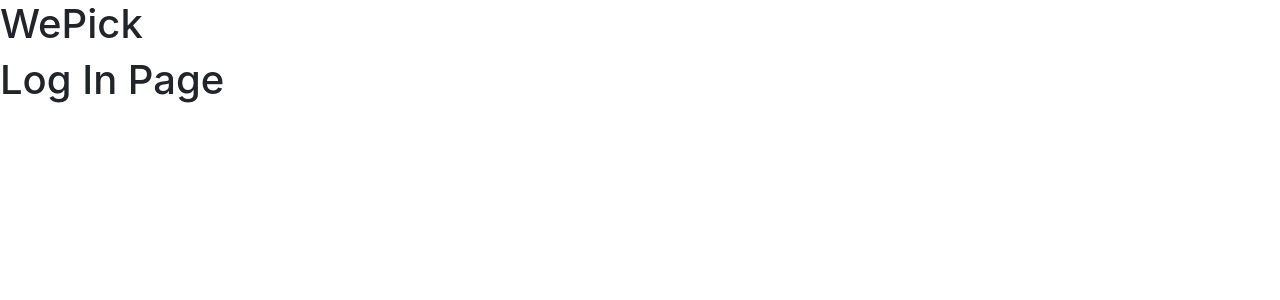
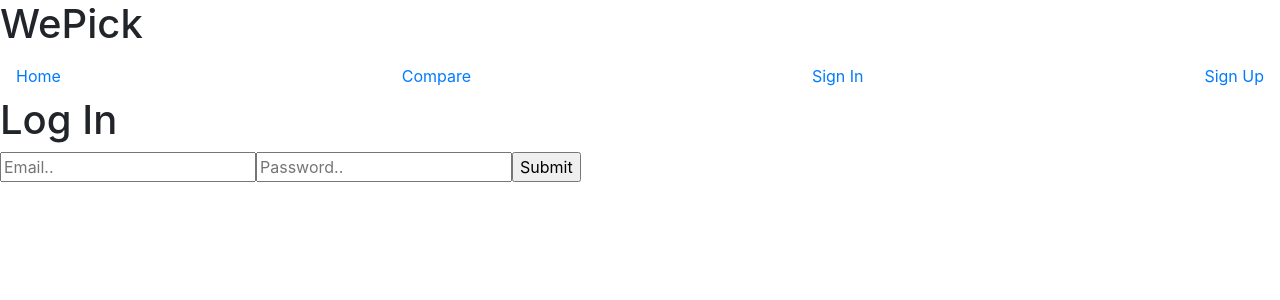
Before and after one commit to antrubbo/we_pick_frontend, a React (Create React App) app: page /login in a window 1280 px wide. Shown: the top 300 px of the page. Built offline with nearby package versions, Linux system fonts and the light colour scheme; no server answers.

Commit message:
signup, login work

```diff
--- a/src/components/App.js
+++ b/src/components/App.js
@@ -18,6 +18,7 @@
   const [currentUser, setCurrentUser] = useState(null)
   const [username, setUsername] = useState("")
   const [email, setEmail] = useState("")
+  const [errors, setErrors] = useState("")
 
 
   useEffect(() => {
@@ -34,12 +35,17 @@
       })
   }, [])
 
+  function onLogoutClick(){
+    setCurrentUser(null)
+    alert("See ya next time!")
+  }
+
   return (
     <div className="App">
-      <Header />
+      <Header currentUser={currentUser} onLogoutClick={onLogoutClick}/>
         <Switch>
-          <Route exact path="/account/:id">
-            <Account />
+          <Route exact path="/user/:id">
+            <Account baseUrl={baseUrl} username={username} currentUser={currentUser} setCurrentUser={setCurrentUser}/>
           </Route>
           <Route exact path="/user/:id/movieslist/:id">
             <MoviesList />
@@ -51,10 +57,10 @@
             <MakePick genres={genres}/>
           </Route>
           <Route exact path="/login">
-            <Login />
+            <Login baseUrl={baseUrl} currentUser={currentUser} setCurrentUser={setCurrentUser} email={email} setEmail={setEmail} errors={errors} setErrors={setErrors}/>
           </Route>
           <Route exact path="/signup">
-            <Signup baseUrl={baseUrl} username={username} setUsername={setUsername} email={email} setEmail={setEmail} currentUser={currentUser} setCurrentUser={setCurrentUser}/>
+            <Signup baseUrl={baseUrl} username={username} setUsername={setUsername} email={email} setEmail={setEmail} currentUser={currentUser} setCurrentUser={setCurrentUser} errors={errors} setErrors={setErrors}/>
           </Route>
           <Route exact path="/">
             <Explore initialMovies={initialMovies}/>
--- a/src/components/Header.js
+++ b/src/components/Header.js
@@ -1,8 +1,23 @@
+import { NavLink } from "react-router-dom";
 
+function Header({currentUser, onLogoutClick}) {
 
-function Header() {
     return (
-        <h1>WePick</h1>
+        <div>
+            <h1>WePick</h1>
+            <nav className="navbar">
+            <NavLink exact to="/" className="nav-button">Home</NavLink>
+
+            {currentUser? <NavLink exact to="/user/:id" className="nav-button">My Account</NavLink> : null}
+
+            <NavLink exact to="/compare" className="nav-button">Compare</NavLink>
+
+            { !currentUser ? <NavLink exact to="/login" className="nav-button">Sign In</NavLink> : null}
+
+            { !currentUser ? (<NavLink exact to="/signup" className="nav-button">Sign Up</NavLink> ) :
+            (<NavLink exact to="/" className="nav-button" onClick={onLogoutClick}>Log Out</NavLink>)}
+            </nav>
+        </div>
     )
 }
 
--- a/src/components/MovieCarousel.js
+++ b/src/components/MovieCarousel.js
@@ -3,7 +3,7 @@
 function MovieCarousel ({initialMovies}) {
 
   const mappedMovies = initialMovies.map(m => {
-    return <Carousel.Item interval={1000} key={m.id}>
+    return <Carousel.Item interval={5000} key={m.id}>
             <img
               className="carousel-movie-poster"
               src={m.poster_path}
--- a/src/components/pages/Account.js
+++ b/src/components/pages/Account.js
@@ -1,8 +1,38 @@
+import {useHistory, useParams} from "react-router-dom"
+import {useEffect} from "react"
 
+function Account({baseUrl, currentUser, setCurrentUser}) {
+    const history = useHistory()
+    const params = useParams()
+    console.log(params)
+    console.log(currentUser)
 
-function Account() {
+    useEffect(() => {
+        fetch(`${baseUrl}/users/${currentUser.id}`)
+            .then(r => r.json())
+            .then(newUser => {
+                setCurrentUser(newUser)
+            })
+    }, [])
+
+    function onDeleteClick() {
+        alert("Delete Account - Are you sure?")
+        fetch(`http://localhost:3000/users/${currentUser.id}`, {
+            method: "DELETE"
+        })
+        .then(r=> r.json())
+        .then(deletedUserObj => {
+            setCurrentUser(null)
+        })
+        alert("Account Deleted!")
+        history.push("/")
+    }
+
     return (
-        <h1>My Account Page</h1>
+        <div className="account-page">
+            <h1>Welcome back, {currentUser.username}!</h1>
+            <button onClick={onDeleteClick}>Delete Account</button>
+        </div>
     )
 }
 
--- a/src/components/pages/Explore.js
+++ b/src/components/pages/Explore.js
@@ -1,7 +1,6 @@
 import MovieCarousel from "../MovieCarousel"
 
 function Explore({initialMovies}) {
-    console.log(initialMovies)
 
     return (
         <div className="carousel-div">
--- a/src/components/pages/Login.js
+++ b/src/components/pages/Login.js
@@ -1,8 +1,43 @@
+import {useState} from "react"
+import {useHistory} from "react-router-dom"
 
+function Login({baseUrl, currentUser, setCurrentUser, email, setEmail, errors, setErrors}) {
+    const history = useHistory()
+    const [fakePassword, setFakePassword] = useState("")
 
-function Login() {
+    function onLoginSubmit(e) {
+        e.preventDefault()
+        fetch(`${baseUrl}/login`, {
+            method: "POST",
+            headers: {
+                "Content-Type": "application/json"
+            },
+            body: JSON.stringify({
+                email: email
+            })
+            })
+            .then(r => r.json())
+            .then(userObj => {
+                if(userObj.errors) {
+                    setErrors(userObj.errors)
+                } else {
+                    setCurrentUser(userObj)
+                    setErrors("")
+                    history.push(`/user/${userObj.id}`)
+                }
+            })
+    }
+
     return (
-        <h1>Log In Page</h1>
+        <div>
+            <h1>Log In</h1>
+            {errors !== "" ? <p key={errors} style={{ color: 'red' }}>*{errors}</p> : null}
+            <form onSubmit={onLoginSubmit}>
+                <input type="text" placeholder="Email.." value={email} onChange={(e) => setEmail(e.target.value)}></input>
+                <input type="password" placeholder="Password.." value={fakePassword} onChange={e => setFakePassword(e.target.value)}></input>
+                <input type="submit"></input>
+            </form>
+        </div>
     )
 }
 
--- a/src/components/pages/Signup.js
+++ b/src/components/pages/Signup.js
@@ -1,6 +1,6 @@
 import {useHistory} from "react-router-dom"
 
-function Signup({baseUrl, currentUser, setCurrentUser, username, setUsername, email, setEmail}) {
+function Signup({baseUrl, currentUser, setCurrentUser, username, setUsername, email, setEmail, errors, setErrors}) {
     const history = useHistory()
 
     const signupFormData={
@@ -24,17 +24,26 @@
         })
         .then(r => r.json())
         .then(userObj => {
-            setCurrentUser(userObj)
-            history.push(`/account/${userObj.id}`)
+            if(userObj.errors) {
+                setErrors(userObj.errors)
+                setUserStateToQuotes()
+              } else {
+                alert (`You've been successfully signed up, ${userObj.username}!`)
+                setCurrentUser(userObj)
+                setErrors("")
+                history.push(`/user/${userObj.id}`)
+              }
         })
     }
 
     return (
         <div className="signup-form">
             <h1>Signup Page</h1>
+            {errors !== "" ? errors.map(error => <p key={error} style={{ color: 'red' }}>*{error}</p>) : null}
             <form onSubmit={onFormSubmit}>
                 <input type="text" placeholder="Username.." value={username} onChange={e => setUsername(e.target.value)}></input>
                 <input type="text" placeholder="Email.." value={email} onChange={e => setEmail(e.target.value)}></input>
+                <input type="password" placeholder="Password..." ></input>
                 <input type="submit"></input>
             </form>
         </div>
```
Also changed, not shown: 1 other file (tests, documents, lock files or other folders).
